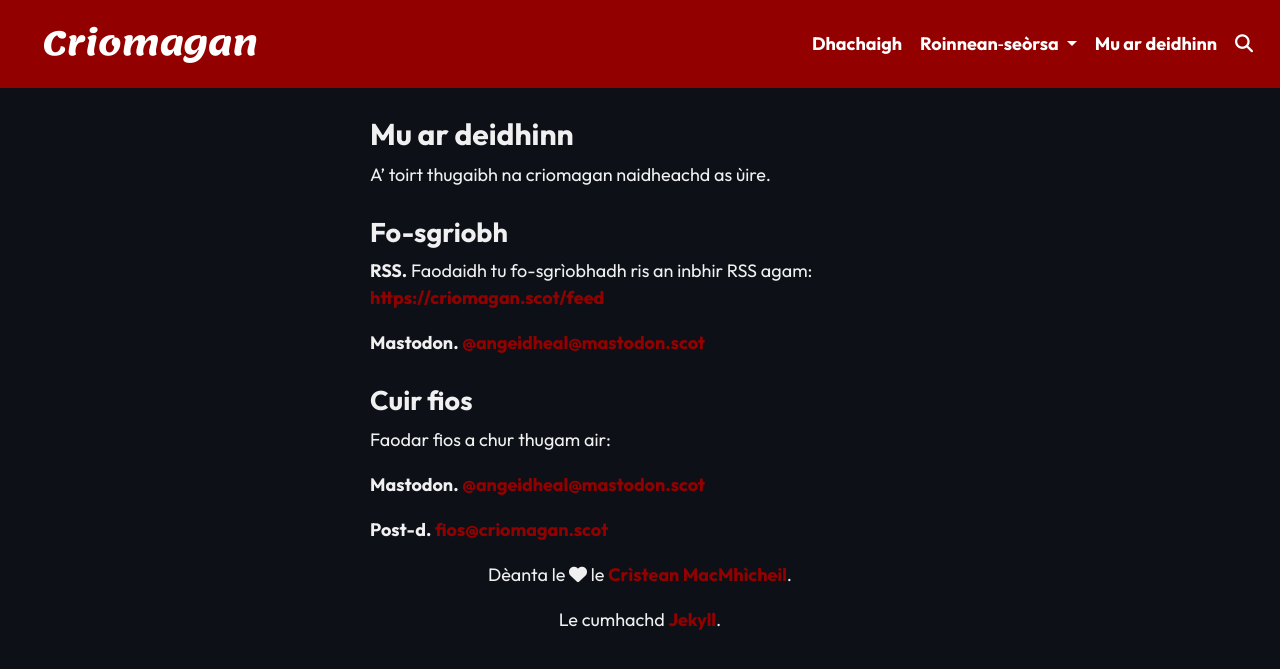
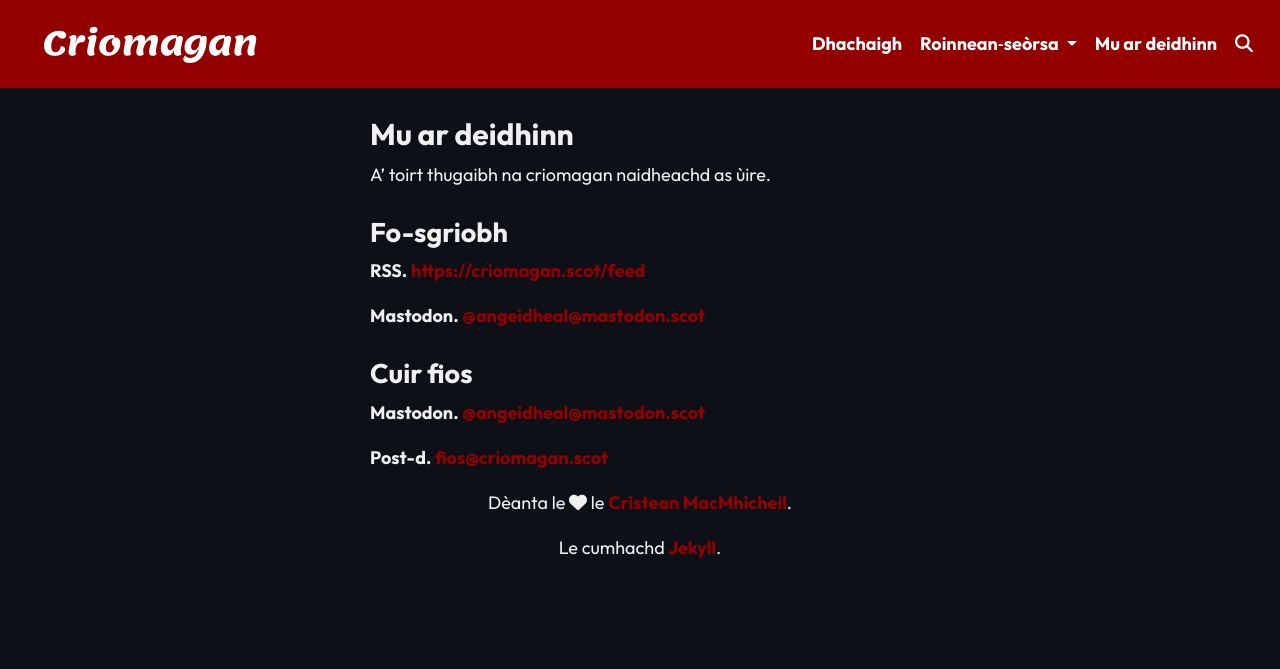
Before and after one commit to angeidheal/angeidheal.github.io, a Jekyll site: the page built from mu-ar-dheidhinn.md, in a window 1280 px wide. Shown: the top 669 px of the page. Built offline with Jekyll 4.4.1, drawn with Linux system fonts in a browser that asks for light colours; nearby versions of some CDN libraries.

Commit message:
Update mu-ar-dheidhinn.md

```diff
--- a/mu-ar-dheidhinn.md
+++ b/mu-ar-dheidhinn.md
@@ -8,14 +8,12 @@ A' toirt thugaibh na criomagan naidheachd as ùire.
 
 ## Fo-sgriobh
 
-**RSS.** Faodaidh tu fo-sgrìobhadh ris an inbhir RSS agam: [https://criomagan.scot/feed](https://criomagan.scot/feed)
+**RSS.** [https://criomagan.scot/feed](https://criomagan.scot/feed)
 
 **Mastodon.** [@angeidheal@mastodon.scot](https://www.mastodon.scot/@angeidheal)
 
 ## Cuir fios
 
-Faodar fios a chur thugam air:
-
 **Mastodon.** [@angeidheal@mastodon.scot](https://www.mastodon.scot/@angeidheal)
 
 **Post-d.** [fios@criomagan.scot](mailto:fios@criomagan.scot)
```
